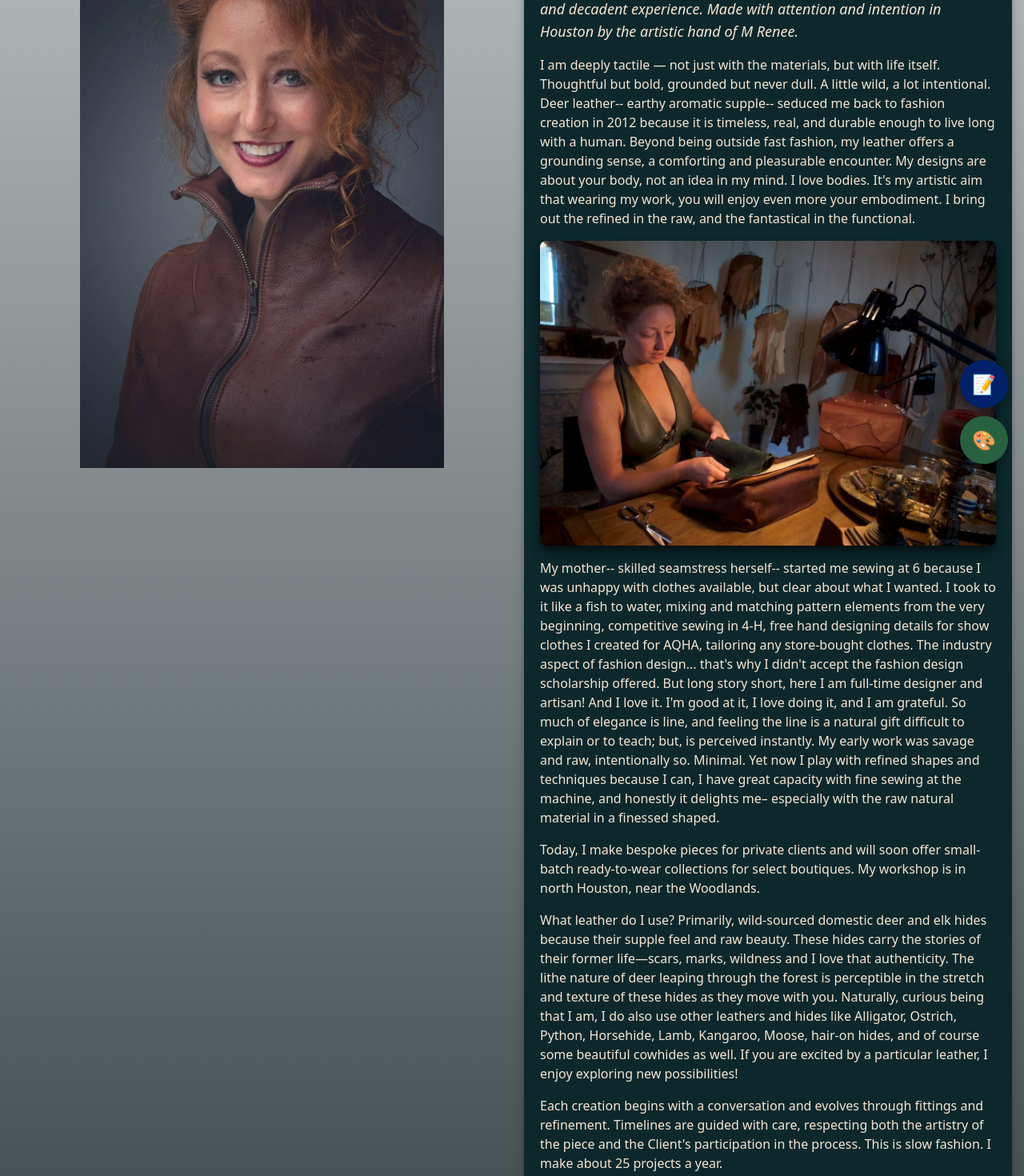
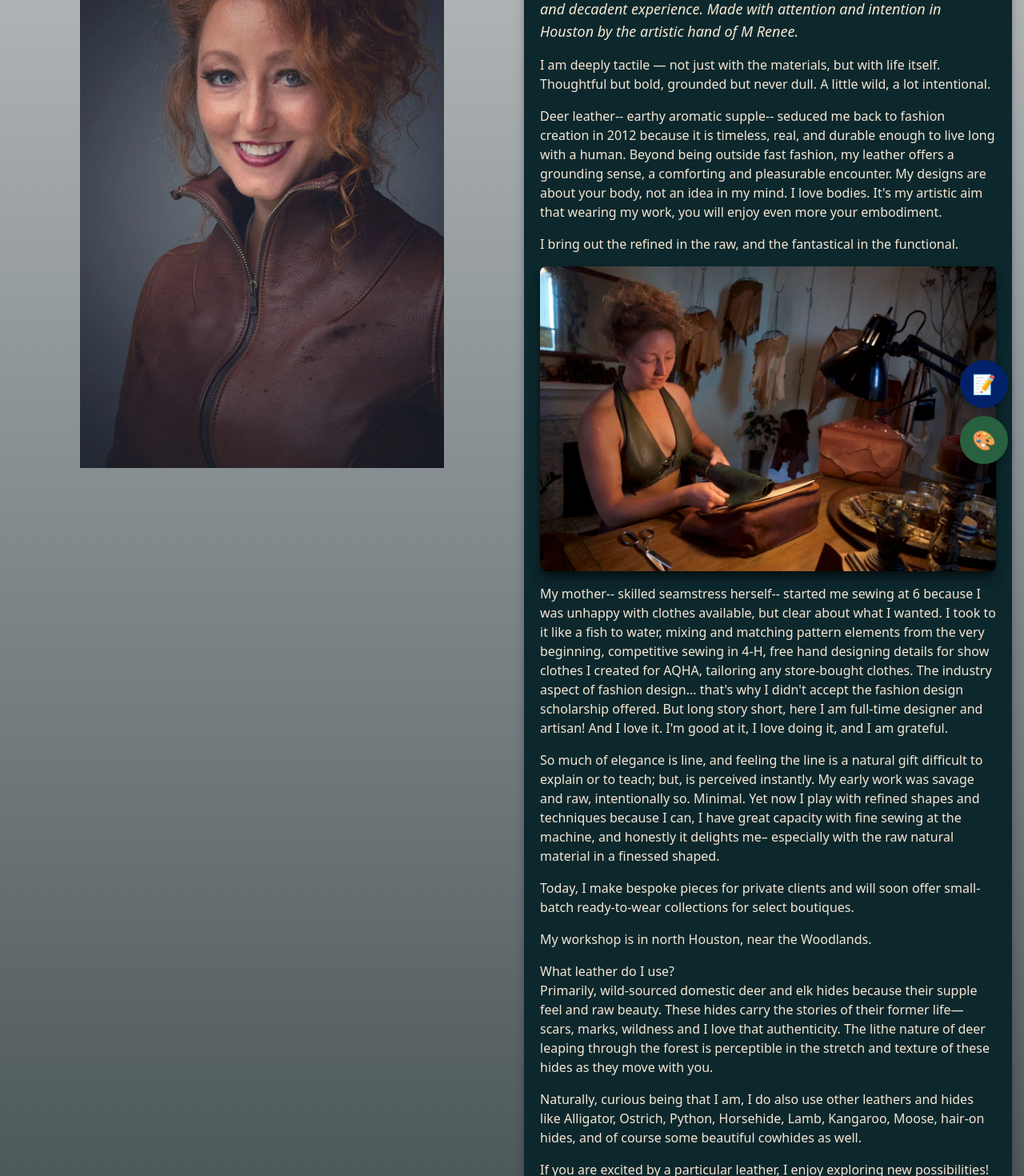
Before and after one commit to nickpalmer/emreneedesigns, a React (Vite) app: page /about in a window 1280 px wide. Shown: the part 200-1670 px from the top of the page at 80% size. Built offline with nearby package versions, Linux system fonts and the light colour scheme.

Commit message:
fix: break up paragraphs

```diff
--- /dev/null
+++ b/src/components/FormattedText.jsx
@@ -0,0 +1,38 @@
+import React from 'react';
+
+/**
+ * FormattedText component that converts newlines in text to proper HTML breaks or paragraphs
+ * - Single newlines become <br /> tags
+ * - Multiple consecutive newlines (2+) create separate paragraphs
+ */
+const FormattedText = ({ children, className = '' }) => {
+  if (!children) return null;
+
+  // Split text by multiple newlines (2 or more) to create paragraphs
+  const paragraphs = children.split(/\n{2,}/);
+
+  return (
+    <>
+      {paragraphs.map((paragraph, pIndex) => {
+        // Skip empty paragraphs
+        if (!paragraph.trim()) return null;
+
+        // Split each paragraph by single newlines to create line breaks
+        const lines = paragraph.split(/\n/);
+
+        return (
+          <p key={pIndex} className={className}>
+            {lines.map((line, lIndex) => (
+              <React.Fragment key={lIndex}>
+                {line}
+                {lIndex < lines.length - 1 && <br />}
+              </React.Fragment>
+            ))}
+          </p>
+        );
+      })}
+    </>
+  );
+};
+
+export default FormattedText;
--- a/src/pages/About.jsx
+++ b/src/pages/About.jsx
@@ -1,6 +1,7 @@
 import React from 'react';
 import { useTranslation } from 'react-i18next';
 import ProgressiveImage from '../components/ProgressiveImage';
+import FormattedText from '../components/FormattedText';
 import about_01 from '../assets/images/about_01_IMG_7888.jpg';
 import about_02 from '../assets/images/about_02_IMG_2431.jpg';
 import custom_01 from '../assets/images/custom_01_Emily_Renee_Smith.jpg';
@@ -47,13 +48,25 @@ const About = () => {
             color: 'var(--textbox-text)'
           }}>
             <h2 className="text-xl md:text-2xl font-bold">{t('about.title')}</h2>
-            <p className="text-base md:text-lg mt-4 italic">{t('about.tagline')}</p>
-            <p className="text-sm md:text-base mt-4">{t('about.intro')}</p>
+            <FormattedText className="text-base md:text-lg mt-4 italic">
+              {t('about.tagline')}
+            </FormattedText>
+            <FormattedText className="text-sm md:text-base mt-4">
+              {t('about.intro')}
+            </FormattedText>
             <ProgressiveImage src={custom_01} alt="Custom design work" className="object-cover w-full mt-4" style={{ height: 'auto', borderRadius: '8px', boxShadow: '0 10px 15px -3px rgba(0, 0, 0, 0.3), 0 4px 6px -2px rgba(0, 0, 0, 0.15)' }} />
-            <p className="text-sm md:text-base mt-4">{t('about.paragraph1')}</p>
-            <p className="text-sm md:text-base mt-4">{t('about.paragraph2')}</p>
-            <p className="text-sm md:text-base mt-4">{t('about.paragraph3')}</p>
-            <p className="text-sm md:text-base mt-4">{t('about.paragraph4')}</p>
+            <FormattedText className="text-sm md:text-base mt-4">
+              {t('about.paragraph1')}
+            </FormattedText>
+            <FormattedText className="text-sm md:text-base mt-4">
+              {t('about.paragraph2')}
+            </FormattedText>
+            <FormattedText className="text-sm md:text-base mt-4">
+              {t('about.paragraph3')}
+            </FormattedText>
+            <FormattedText className="text-sm md:text-base mt-4">
+              {t('about.paragraph4')}
+            </FormattedText>
             <ProgressiveImage src={about_01} alt="Emily Renee" className="object-cover w-full mt-4" style={{ height: 'auto', borderRadius: '8px', boxShadow: '0 10px 15px -3px rgba(0, 0, 0, 0.3), 0 4px 6px -2px rgba(0, 0, 0, 0.15)' }} />
           </div>
         </div>
--- a/src/pages/Custom.jsx
+++ b/src/pages/Custom.jsx
@@ -2,6 +2,7 @@ import React from 'react';
 import { Link } from 'react-router-dom';
 import { useTranslation } from 'react-i18next';
 import ProgressiveImage from '../components/ProgressiveImage';
+import FormattedText from '../components/FormattedText';
 import custom_01 from '../assets/images/custom_01_Emily_Renee_Smith.jpg';
 import custom_02 from '../assets/images/custom_02_Photo_Apr_19.jpg';
 import custom_03 from '../assets/images/custom_03_Photo_Aug_15.jpg';
@@ -50,10 +51,16 @@ const Custom = () => {
             color: 'var(--textbox-text)'
           }}>
             <h1 className="text-2xl md:text-4xl font-bold">{t('custom.title')}</h1>
-            <p className="text-base md:text-lg mt-4">"{t('custom.tagline')}"</p>
+            <FormattedText className="text-base md:text-lg mt-4">
+              "{t('custom.tagline')}"
+            </FormattedText>
             <h2 className="text-xl md:text-2xl font-bold mt-4">{t('custom.subtitle')}</h2>
-            <p className="text-base md:text-lg mt-4">{t('custom.motto')}</p>
-            <p className="text-sm md:text-base mt-4">{t('custom.description')}</p>
+            <FormattedText className="text-base md:text-lg mt-4">
+              {t('custom.motto')}
+            </FormattedText>
+            <FormattedText className="text-sm md:text-base mt-4">
+              {t('custom.description')}
+            </FormattedText>
             <p className="text-sm md:text-base mt-4">
               {t('custom.cta')}{' '}
               <Link to="/contact" className="transition-colors" style={{ textDecoration: 'underline', color: 'var(--textbox-text)' }}>
--- a/src/pages/Designs.jsx
+++ b/src/pages/Designs.jsx
@@ -1,6 +1,7 @@
 import React from 'react';
 import { useTranslation } from 'react-i18next';
 import ProgressiveImage from '../components/ProgressiveImage';
+import FormattedText from '../components/FormattedText';
 import store_01 from '../assets/images/store_01_IMG_7890.jpg';
 import store_02 from '../assets/images/store_02_IMG_9654.jpg';
 import store_03 from '../assets/images/store_03_IMG_9653.jpg';
@@ -86,8 +87,12 @@ const Designs = () => {
             color: 'var(--textbox-text)'
           }}>
             <h1 className="text-2xl md:text-4xl font-bold">{t('designs.title')}</h1>
-            <p className="text-base md:text-lg mt-4">{t('designs.subtitle')}</p>
-            <p className="text-sm md:text-base mt-4">{t('designs.description')}</p>
+            <FormattedText className="text-base md:text-lg mt-4">
+              {t('designs.subtitle')}
+            </FormattedText>
+            <FormattedText className="text-sm md:text-base mt-4">
+              {t('designs.description')}
+            </FormattedText>
           </div>
         </div>
       </div>
--- a/src/pages/Home.jsx
+++ b/src/pages/Home.jsx
@@ -2,6 +2,7 @@ import React from 'react';
 import { useTranslation } from 'react-i18next';
 import ProgressiveImage from '../components/ProgressiveImage';
 import ResponsiveVideo from '../components/ResponsiveVideo';
+import FormattedText from '../components/FormattedText';
 import home_01 from '../assets/images/home_01_zoeSm.jpg';
 import home_02 from '../assets/images/home_02_3C5330C5.jpeg';
 import home_03 from '../assets/images/home_03_IMG_9621.jpg';
@@ -56,8 +57,12 @@ const Home = () => {
             color: 'var(--textbox-text)'
           }}>
             <h1 className="text-2xl md:text-4xl font-bold">{t('home.hero.title')}</h1>
-            <p className="text-base md:text-lg mt-4">{t('home.hero.description1')}</p>
-            <p className="text-base md:text-lg mt-4">{t('home.hero.description2')}</p>
+            <FormattedText className="text-base md:text-lg mt-4">
+              {t('home.hero.description1')}
+            </FormattedText>
+            <FormattedText className="text-base md:text-lg mt-4">
+              {t('home.hero.description2')}
+            </FormattedText>
           </div>
         </div>
       </div>
```
